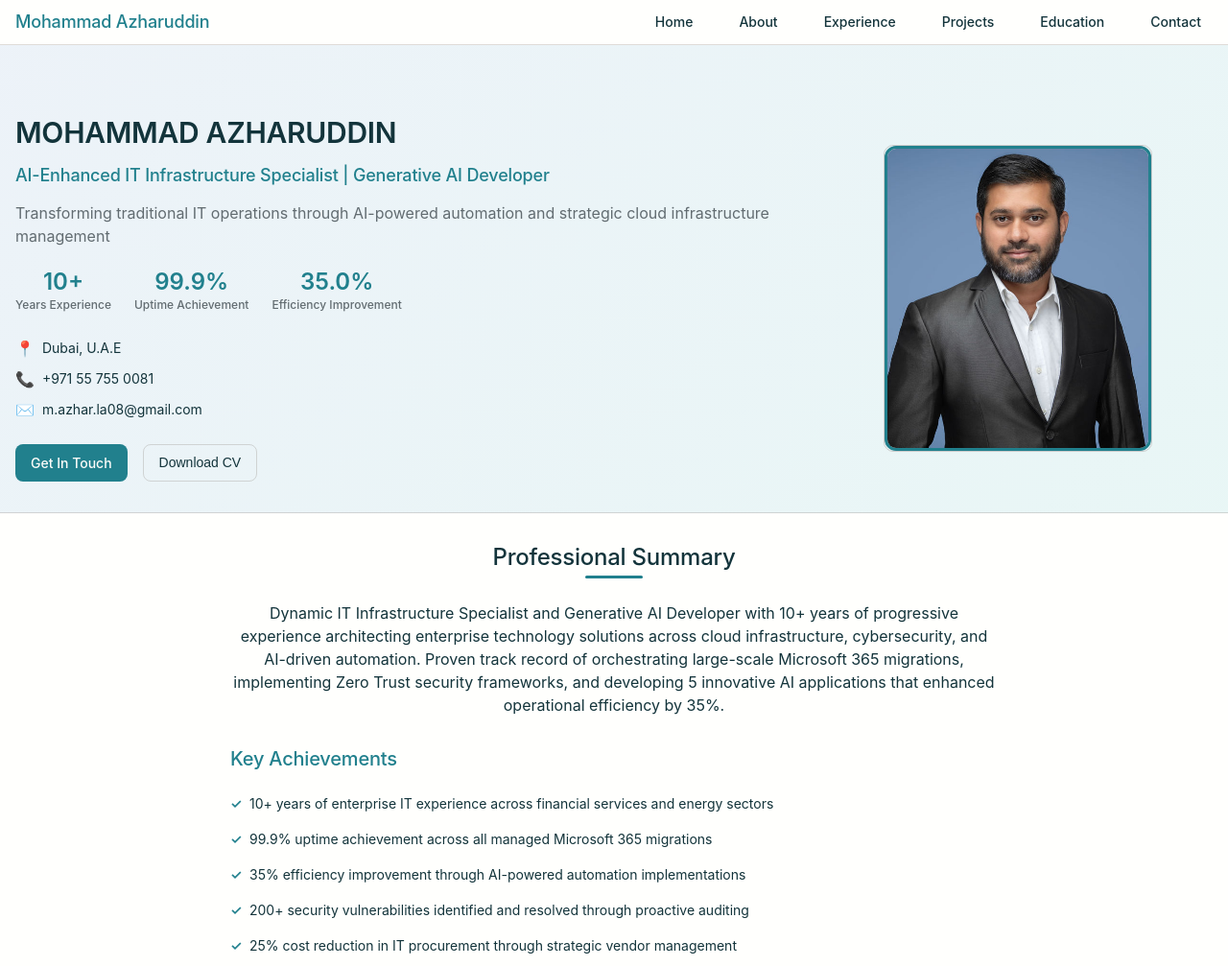
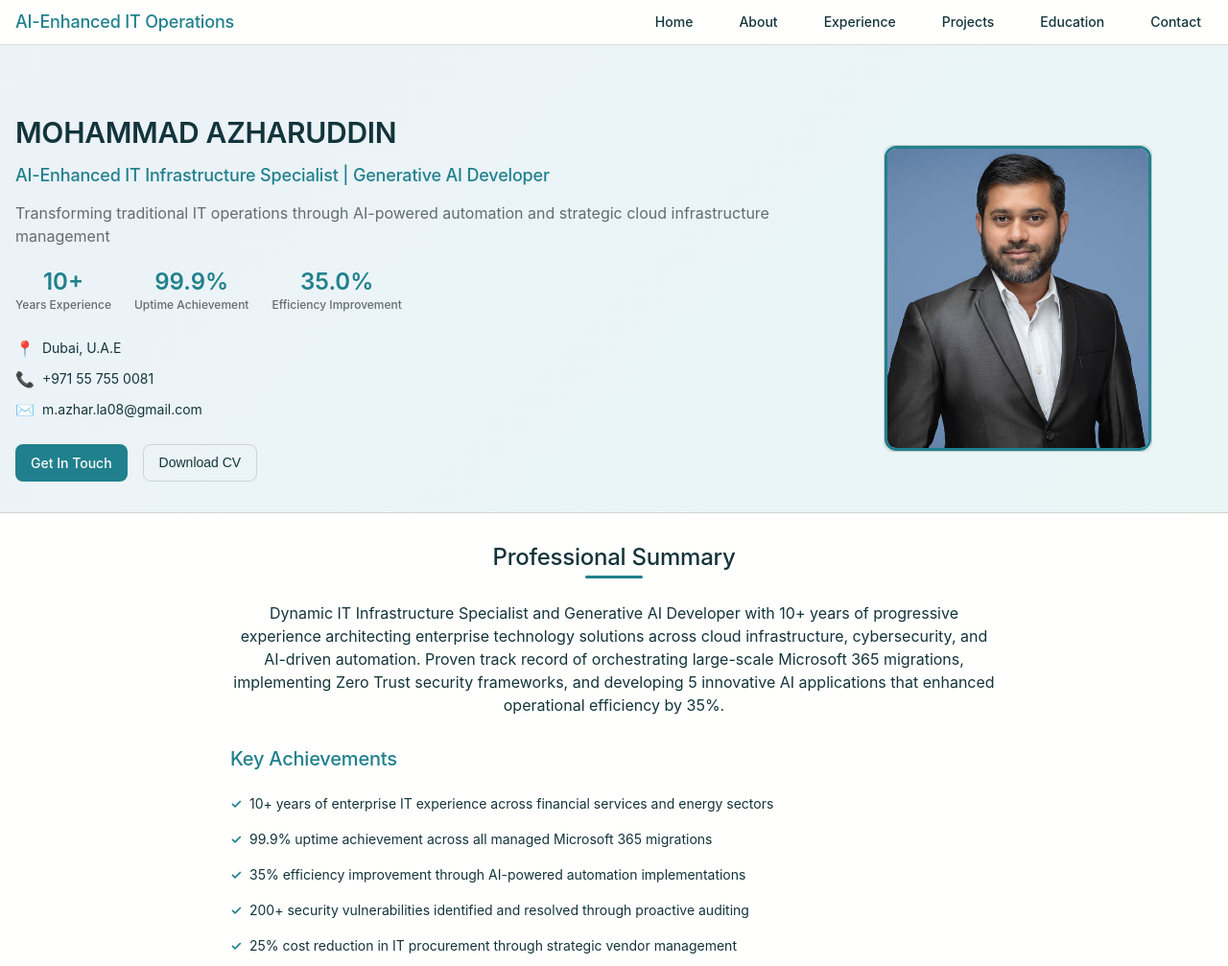
Before and after one commit to azharla08/Mohammad.Azharuddin, a plain HTML site: page index.html in a window 1280 px wide. Shown: the top 1007 px of the page at 96% size. Drawn offline with Linux system fonts and the light colour scheme; a web font is replaced by a local one.

Commit message:
Update index.html

```diff
--- a/index.html
+++ b/index.html
@@ -14,7 +14,7 @@
         <div class="container">
             <div class="nav-content">
                 <div class="nav-brand">
-                    <h4>Mohammad Azharuddin</h4>
+                    <h4>AI-Enhanced IT Operations</h4>
                 </div>
                 <ul class="nav-menu">
                     <li><a href="#hero" class="nav-link">Home</a></li>
```
